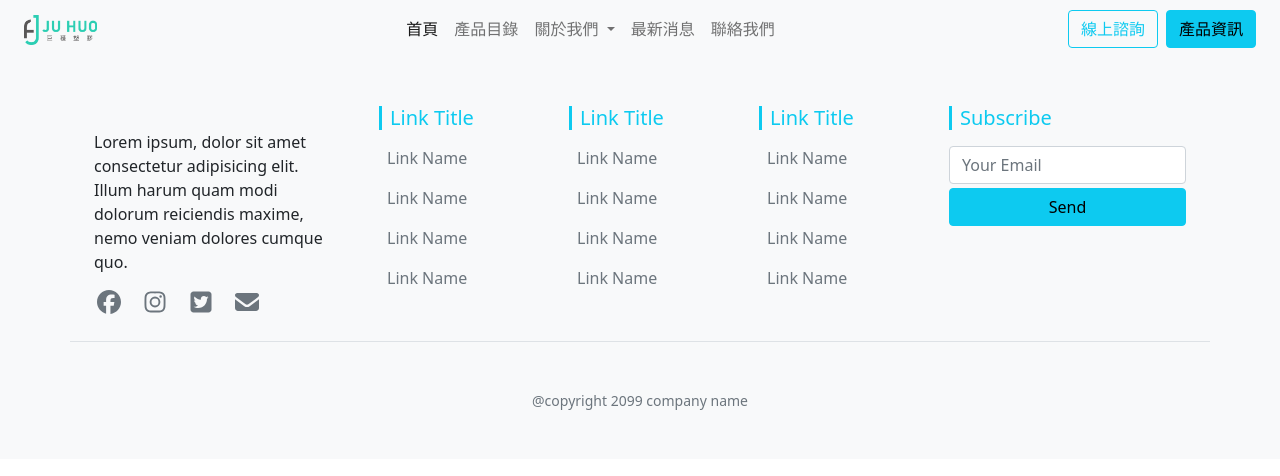
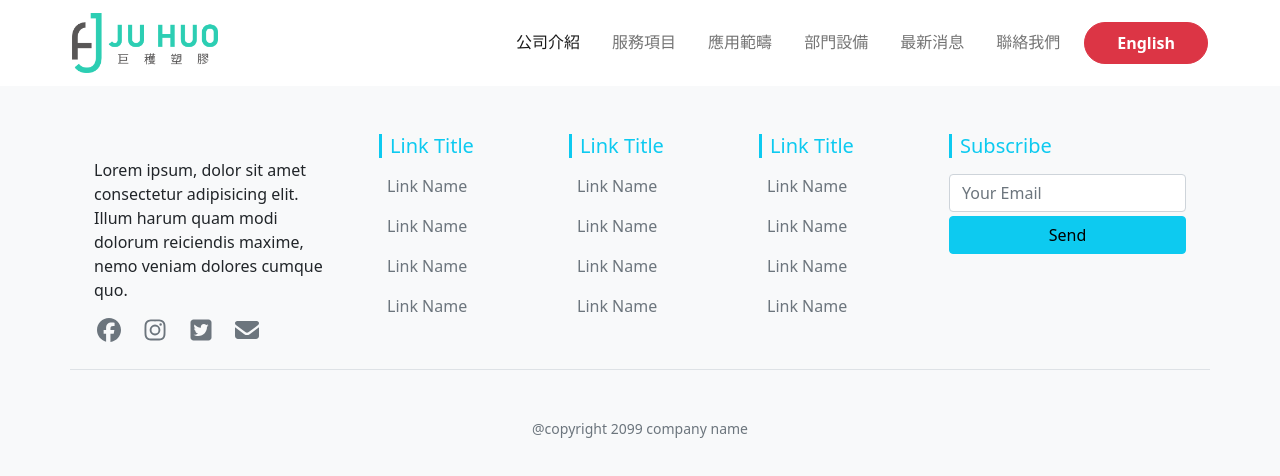
Before and after one commit to snowman12320/TNN-ju_huo, a plain HTML site: page index.html in a window 1280 px wide. Drawn offline with nearby package versions, Linux system fonts and the light colour scheme.

Commit message:
done : navbar

```diff
--- a/navbar-1.html
+++ b/navbar-1.html
@@ -1,22 +1,7 @@
-<!DOCTYPE html>
-<html lang="zh-Hant-TW">
-  <head>
-    <meta charset="UTF-8" />
-    <meta name="viewport" content="width=device-width, initial-scale=1.0" />
-    <meta http-equiv="X-UA-Compatible" content="ie=edge" />
-    <title>Bootstrap 5 UI 元件庫</title>
-    <link
-      href="https://cdn.jsdelivr.net/npm/bootstrap@5.0.0/dist/css/bootstrap.min.css"
-      rel="stylesheet"
-      integrity="sha384-wEmeIV1mKuiNpC+IOBjI7aAzPcEZeedi5yW5f2yOq55WWLwNGmvvx4Um1vskeMj0"
-      crossorigin="anonymous"
-    />
-  </head>
-  <body>
-    <nav class="navbar navbar-expand-lg navbar-light bg-light">
+<nav class="navbar navbar-expand-lg navbar-light bg-white mx-5">
   <div class="container-fluid">
     <a class="navbar-brand" href="#">
-          <img height="30" src="./LOGO/巨獲塑膠-LOGO.png" alt="" />
+      <img height="60" src="./LOGO/巨獲塑膠-LOGO.png" alt="" />
     </a>
     <button
       class="navbar-toggler"
@@ -30,43 +15,31 @@
       <span class="navbar-toggler-icon"></span>
     </button>
     <div class="collapse navbar-collapse" id="navbarSupportedContent">
-          <ul class="navbar-nav mx-auto mb-2 mb-lg-0">
+      <ul class="navbar-nav ms-auto mb-2 mb-lg-0 gap-3">
         <li class="nav-item">
-              <a class="nav-link active" aria-current="page" href="#">首頁</a>
+          <a class="nav-link active" href="intro.html">公司介紹</a>
         </li>
         <li class="nav-item">
-              <a class="nav-link" href="#">產品目錄</a>
-            </li>
-            <li class="nav-item dropdown">
-              <a
-                class="nav-link dropdown-toggle"
-                href="#"
-                id="navbarDropdown"
-                role="button"
-                data-bs-toggle="dropdown"
-                aria-expanded="false"
-              >
-                關於我們
-              </a>
-              <ul class="dropdown-menu" aria-labelledby="navbarDropdown">
-                <li><a class="dropdown-item" href="#">公司理念</a></li>
-                <li><a class="dropdown-item" href="#">歷史沿革</a></li>
-                <li><a class="dropdown-item" href="#">團隊介紹</a></li>
-              </ul>
+          <a class="nav-link" href="service.html">服務項目</a>
         </li>
         <li class="nav-item">
-              <a class="nav-link" href="#">最新消息</a>
+          <a class="nav-link" href="index.html">應用範疇</a>
         </li>
         <li class="nav-item">
-              <a class="nav-link" href="#">聯絡我們</a>
+          <a class="nav-link" href="index.html">部門設備</a>
+        </li>
+        <li class="nav-item">
+          <a class="nav-link" href="index.html">最新消息</a>
+        </li>
+        <li class="nav-item">
+          <a class="nav-link" href="index.html">聯絡我們</a>
+        </li>
+        <li class="nav-item btn btn-danger rounded-pill py-0 px-4 mx-auto">
+          <a class="nav-link link-white py-auto fw-bolder" href="index.html"
+            >English</a
+          >
         </li>
       </ul>
-          <form class="d-flex">
-            <a href="#" class="btn btn-outline-info me-2">線上諮詢</a>
-            <a href="#" class="btn btn-info">產品資訊</a>
-          </form>
     </div>
   </div>
 </nav>
-  </body>
-</html>
--- /dev/null
+++ b/scss/_navbar.scss
@@ -0,0 +1,15 @@
+.navbar{
+    // height:77px !important;
+}
+.navbar-collapse{
+    a{
+        text-align: center;
+        color:black;
+        font-weight: 500;
+    }
+}
+@include maxpc(){
+    .navbar-collapse li:last-child{
+        width: 25%;
+    }
+}
--- a/scss/index.scss
+++ b/scss/index.scss
@@ -64,7 +64,7 @@
 // 支援
 @import "./function";
 // pages
-// @import "./about";
+@import "./navbar";
 // @import "./login";
 // @import "./products";
 // @import "./product";
```
Also changed, not shown: scss/index.css, 1 other file. Lines whose indentation alone changed are shown as unchanged.
